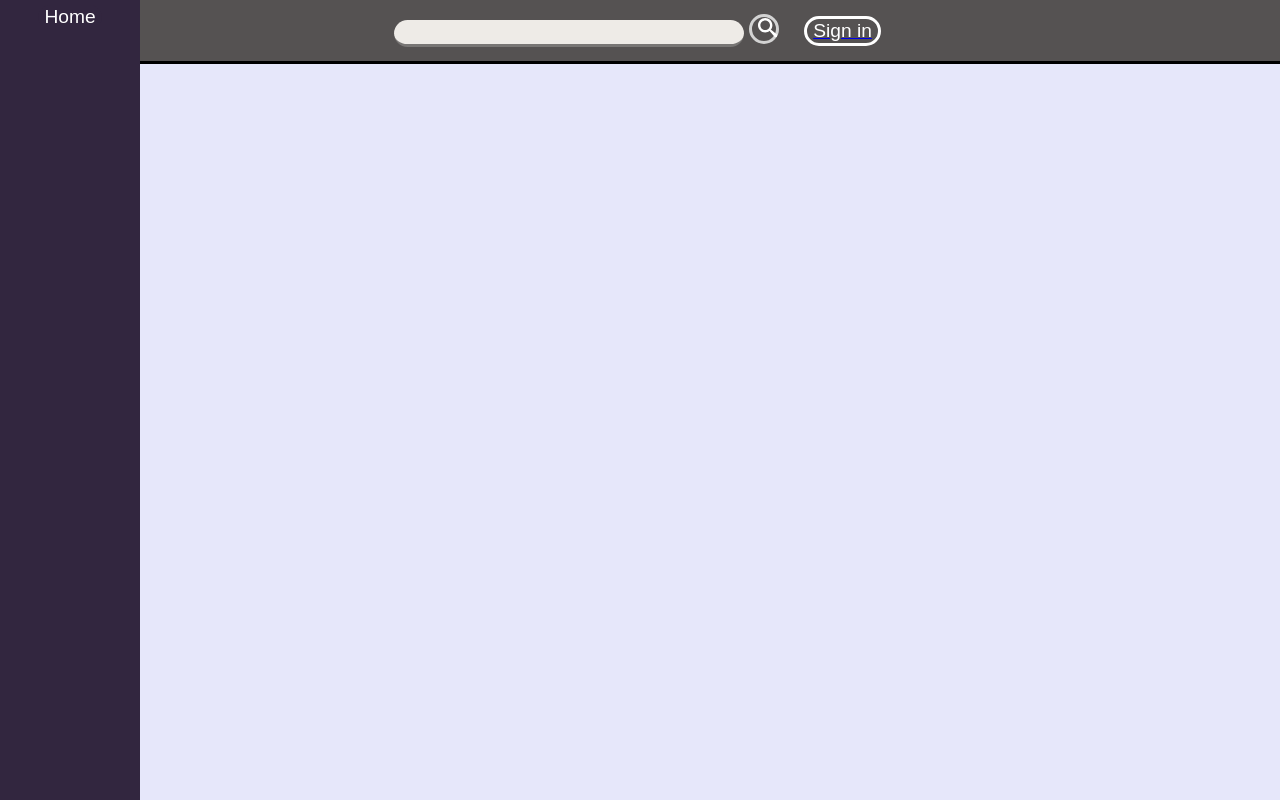
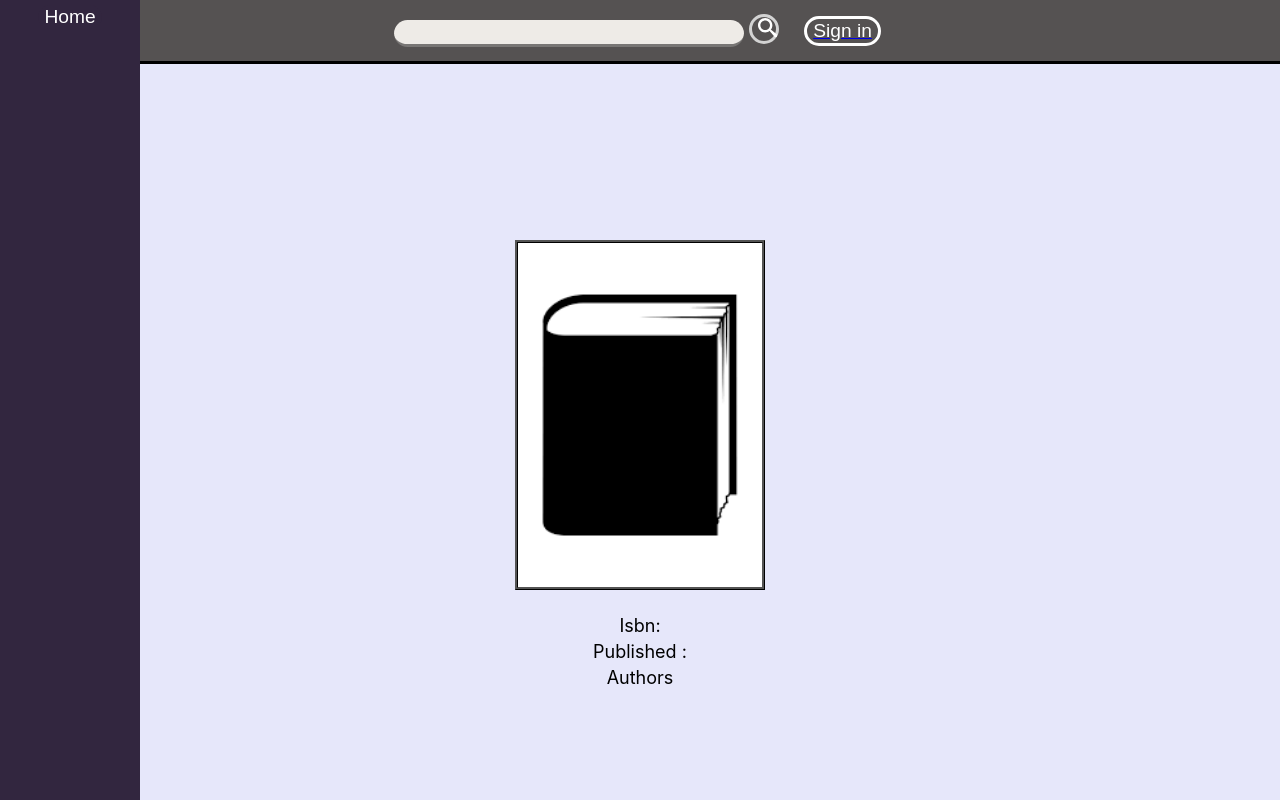
Before and after one commit to DanaBrasanac1901/LibraryApp, a React (Create React App) app: page /book-details/1 in a window 1280 px wide. Before the commit this address had no page. Built offline with nearby package versions, Linux system fonts and the light colour scheme; no server answers.

Commit message:
book details basics done

```diff
--- /dev/null
+++ b/src/interfaces/BookDetailsResponse.tsx
@@ -0,0 +1,14 @@
+import { Author } from './Author'
+
+export interface BookDetailsResponse {
+Id : number,
+Title : string,
+Description : string,
+ISBN : string,
+Quantity : number,
+Available : number,
+Cover? : string,
+PublishDate : string,
+Authors: Author[]
+
+}
--- a/src/pages/bookDetails/BookDetails.tsx
+++ b/src/pages/bookDetails/BookDetails.tsx
@@ -1,3 +1,38 @@
+import { useEffect, useState } from 'react'
+
+import { useParams } from 'react-router-dom'
+
+import DefaultBookIcon from '../../assets/generic-book-icon.png'
+import { BookDetailsResponse } from '../../interfaces/BookDetailsResponse'
+import { getBookDetails } from '../../services/BookService'
+import './bookDetails.css'
+
 export function BookDetails() {
-  return <h1>BookDetails</h1>
+  const bookId = Number(useParams().bookId)
+  const [ bookDetails, setBookDetails ] = useState<BookDetailsResponse>({
+    Id: 0,
+    Title: '',
+    Description: '',
+    ISBN: '',
+    Quantity: 0,
+    Available: 0,
+    Cover: '',
+    PublishDate: '',
+    Authors: []
+  })
+  useEffect( () => {
+    getBookDetails(bookId).then( res => {
+      setBookDetails(res.data)
+    }).catch(e => console.log(e))
+  }, [ bookId ])
+  return (
+    <div className='book-details-page'>
+      <h1>{bookDetails.Title}</h1>
+      <img id='book-details-cover' src={DefaultBookIcon} />
+      <label>{bookDetails.Description}</label>
+      <label> Isbn: {bookDetails.ISBN}</label>
+      <label> Published : {bookDetails.PublishDate}</label>
+      <label> Authors </label>
+    </div>
+  )
 }
--- /dev/null
+++ b/src/pages/bookDetails/bookDetails.css
@@ -0,0 +1,17 @@
+.book-details-page {
+    width: 100%;
+    display: flex;
+    margin-top: 15%;
+    justify-content: flex-start;
+    align-content: center;
+    flex-direction: column;
+    font-size: large;
+}
+
+#book-details-cover {
+    height: 350px;
+    width: 250px;
+    align-self: center;
+    border: black ridge 3px;
+    margin-bottom: 20px;
+}
--- a/src/pages/homePage/HomePage.tsx
+++ b/src/pages/homePage/HomePage.tsx
@@ -1,6 +1,7 @@
 import { useEffect, useState } from 'react'
 
 import InfiniteScroll from 'react-infinite-scroll-component'
+import { useNavigate } from 'react-router-dom'
 
 import { BookCard } from '../../components/bookCard/BookCard'
 import { CreateBook } from '../../components/createBook/CreateBook'
@@ -12,6 +13,7 @@ import './homePage.css'
 
 export function HomePage() {
 
+  const navigate = useNavigate()
   const [ showCreateBookDialog, setShowCreateBookDialog ] = useState(false)
   const [ page, setPage ] = useState(1)
   const [ hasMore, setHasMore ] = useState(true)
@@ -95,7 +97,7 @@ export function HomePage() {
         >
           <div className='home-page-infinite-scroll-content'>
             {allBooks.Items.map((item) =>
-              (<div key = {item.Id} > <BookCard Title = {item.Title} Isbn={item.Isbn} Cover = {item.Cover} Authors={item.Authors}/></div>))}
+              (<div key = {item.Id} onClick={() => navigate(`book-details/${item.Id}`)}> <BookCard Title = {item.Title} Isbn={item.Isbn} Cover = {item.Cover} Authors={item.Authors}/></div>))}
           </div>
 
         </InfiniteScroll>
--- a/src/pages/homePage/homePage.css
+++ b/src/pages/homePage/homePage.css
@@ -1,6 +1,6 @@
 .home-page {
     width: 100%;
-    margin: 5% 5%;
+    margin-top: 5%;
 }
 
 .home-page-books {
@@ -19,6 +19,10 @@
 }
 
 @media only screen and (min-width: 768px) {
+    .home-page {
+        margin: 5% 5%;
+    }
+
     .home-page-books {
         width: 100%;
         justify-content: center;
--- a/src/router/AppRouter.tsx
+++ b/src/router/AppRouter.tsx
@@ -15,7 +15,7 @@ export function AppRouter({ setIsAuthenticated }: AppRouterProps){
         <Route path='profile' element={<ProfilePage setIsAuthenticated={setIsAuthenticated} />} />
       </Route>
       <Route path='/' element={<HomePage />} />
-      <Route path='details' element={<BookDetails />} />
+      <Route path='book-details/:bookId' element={<BookDetails />} />
       <Route path='login' element={<LoginPage setIsAuthenticated={setIsAuthenticated} />} />
     </Routes>
   )
--- a/src/services/BookService.tsx
+++ b/src/services/BookService.tsx
@@ -1,5 +1,6 @@
 import axios, { AxiosResponse } from 'axios'
 
+import { BookDetailsResponse } from '../interfaces/BookDetailsResponse'
 import { GetAllBooksResponse } from '../interfaces/GetAllBooksResponse'
 import { PaginatedBooksRequest } from '../interfaces/PaginatedBooksRequest'
 
@@ -13,3 +14,8 @@ export const getAllBooksPaginated = async ({ pageNumber, pageLength }: Paginated
   if(url) return axios.get(`${url}Books/paged`, { params: { pageNumber: pageNumber, pageLength: pageLength } } )
   return Promise.reject(Error('URL not valid'))
 }
+
+export const getBookDetails = async (bookId : number) : Promise<AxiosResponse<BookDetailsResponse>>=> {
+  if(url) return axios.get(`${url}Books/${bookId}`)
+  return Promise.reject(Error('URL not valid'))
+}
```
